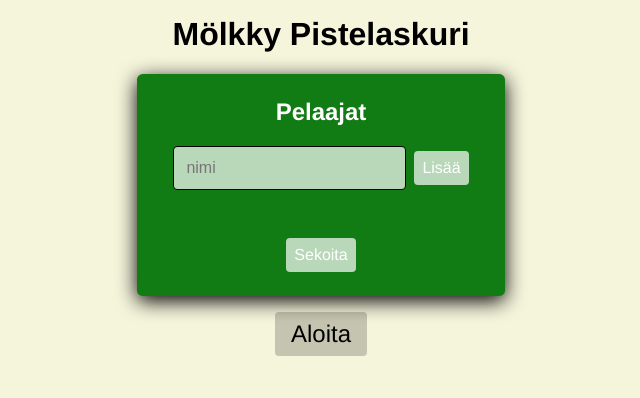
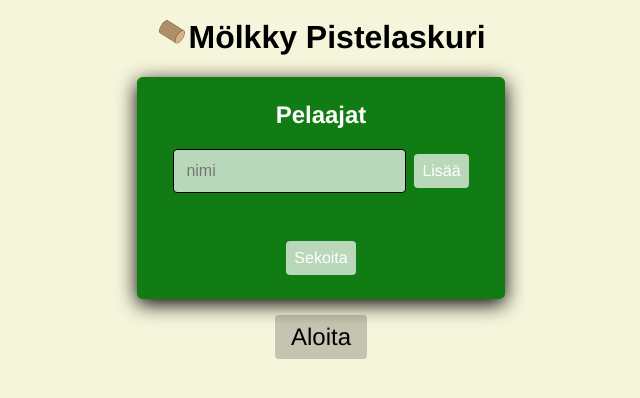
Before and after one commit to adnanavni/molkky-pistelaskuri, a Vue app: page / in a window 1280 px wide. Shown: the top 398 px of the page, without its empty margins (319-959 px from the left). Built offline with nearby package versions, Linux system fonts and the light colour scheme.

Commit message:
added logo

```diff
--- a/public/index.html
+++ b/public/index.html
@@ -4,10 +4,10 @@
     <meta charset="utf-8" />
     <meta http-equiv="X-UA-Compatible" content="IE=edge" />
     <meta name="viewport" content="width=device-width,initial-scale=1.0" />
-    <link rel="icon" href="<%= BASE_URL %>favicon.ico" />
-    <title><%= htmlWebpackPlugin.options.title %></title>
+    <link rel="icon" href="logo.png" />
+    <title>Mölkky Pistelaskuri</title>
   </head>
-  <body style="background-color: #117c13; margin: 0">
+  <body style="margin: 0">
     <noscript>
       <strong
         >We're sorry but <%= htmlWebpackPlugin.options.title %> doesn't work
--- a/src/App.vue
+++ b/src/App.vue
@@ -1,5 +1,7 @@
 <template>
-  <h1 @click="refreshPage">Mölkky Pistelaskuri</h1>
+  <h1 @click="refreshPage">
+    <img src="../public/logo.png" />Mölkky Pistelaskuri
+  </h1>
   <component :is="currentView"></component>
   <button
     id="start-button"
@@ -111,4 +113,9 @@ ul {
   font-size: 1.5rem;
   cursor: default;
 }
+
+img {
+  width: 2rem;
+  height: 2rem;
+}
 </style>
```
Also changed, not shown: public/logo.png (added), 1 other file (tests, documents, lock files or other folders).
